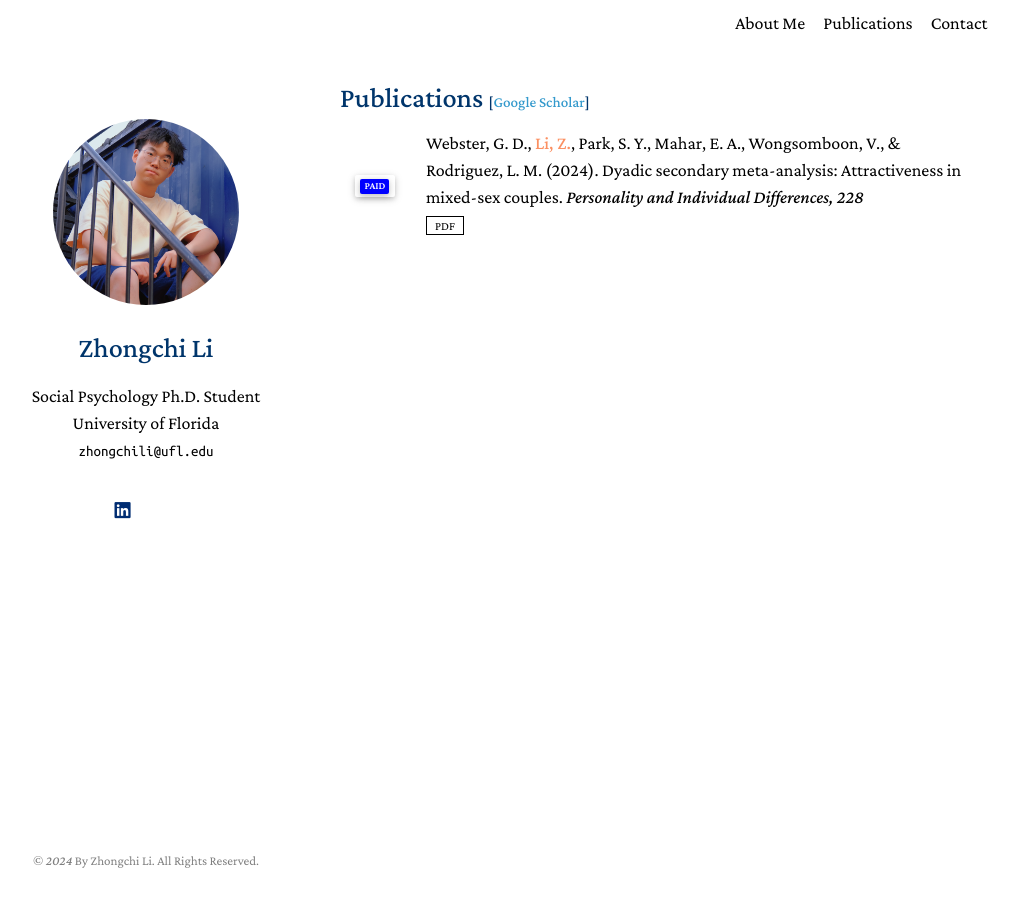
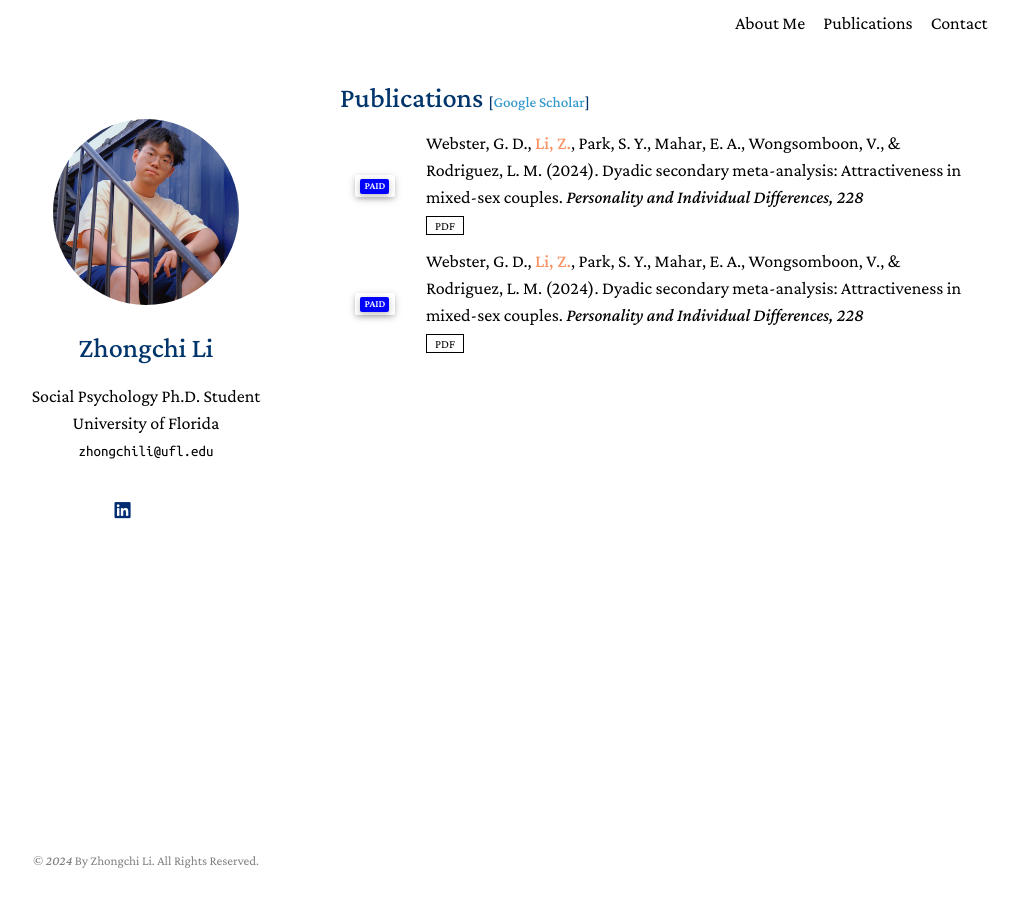
Before and after one commit to zhongchili52/zhongchili52.github.io, a Jekyll site: the page built from publicationspage.md, in a window 1280 px wide. Shown: the whole page, without its empty margins (130-1149 px from the left). Built offline with Jekyll 4.4.1, drawn with Linux system fonts in a browser that asks for light colours; nearby versions of some CDN libraries; library files that are not in the unit come from our copies; a style sheet for code colours, icons or effects is not loaded.

Commit message:
Update publications.yml

```diff
--- a/_data/publications.yml
+++ b/_data/publications.yml
@@ -3,3 +3,7 @@ main:
   - authors: "Webster, G. D., <strong><span style='color: #fb9062;'>Li, Z.</span></strong>, Park, S. Y., Mahar, E. A., Wongsomboon, V., & Rodriguez, L. M. (2024). Dyadic secondary meta-analysis: Attractiveness in mixed-sex couples. <i>Personality and Individual Differences, 228</i>"
     pdf: https://www.sciencedirect.com/science/article/pii/S0191886924001909
     conference_short: "<span class='badge' style='background-color: blue; color: blue;'>PAID</span>"
+
+  - authors: "Webster, G. D., <strong><span style='color: #fb9062;'>Li, Z.</span></strong>, Park, S. Y., Mahar, E. A., Wongsomboon, V., & Rodriguez, L. M. (2024). Dyadic secondary meta-analysis: Attractiveness in mixed-sex couples. <i>Personality and Individual Differences, 228</i>"
+    pdf: https://www.sciencedirect.com/science/article/pii/S0191886924001909
+    conference_short: "<span class='badge' style='background-color: blue; color: blue;'>PAID</span>"
```
